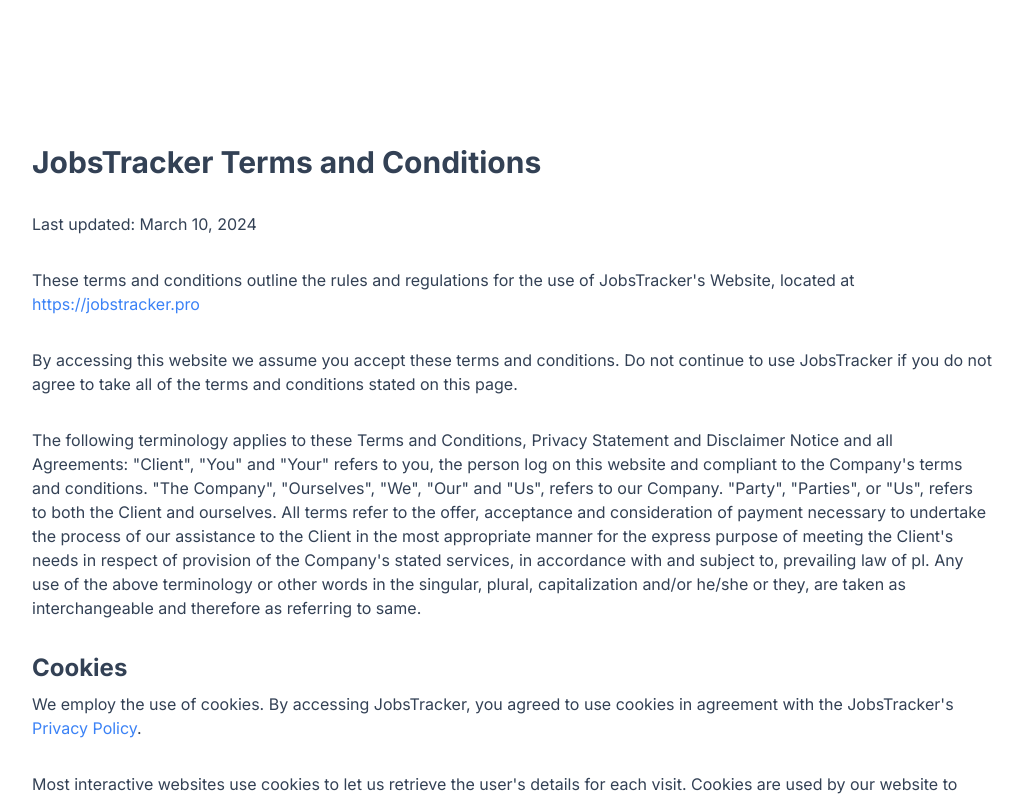
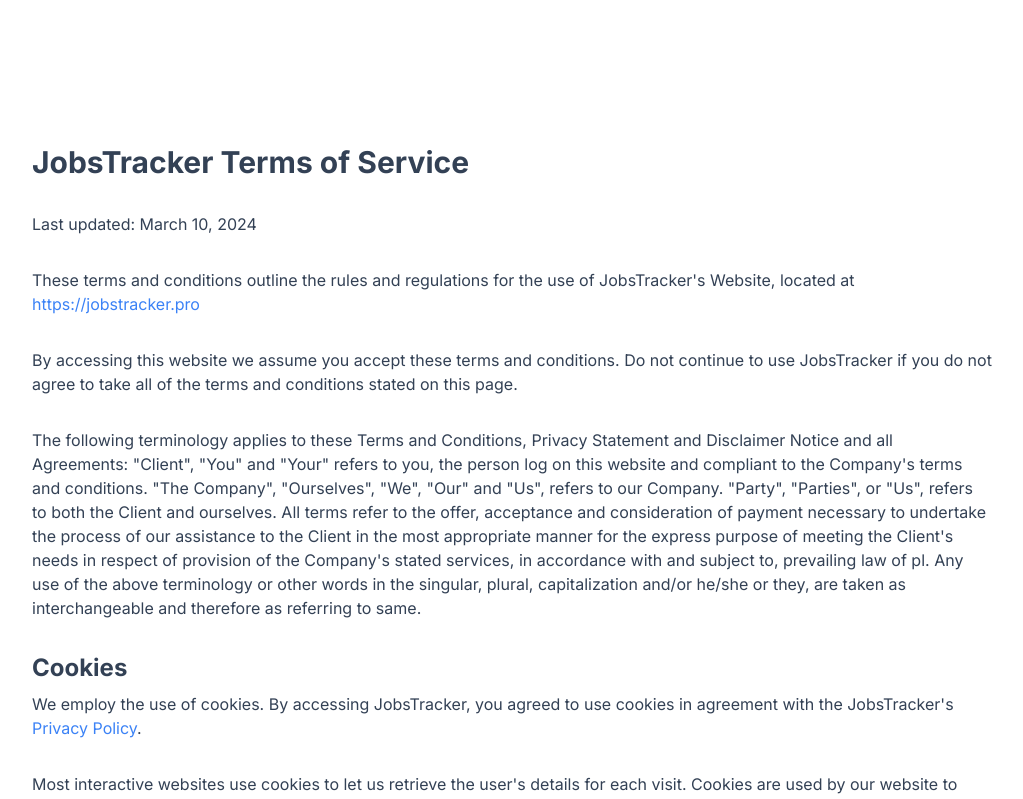
Before and after one commit to Hombre2014/job-tracker-frontend, a Next.js app: page /terms in a window 1280 px wide. Shown: the top 799 px of the page, without its empty margins (128-1151 px from the left). Built offline with nearby package versions, Linux system fonts and the light colour scheme.

Commit message:
Minor correction on the Terms of Service doc and the sign up page.

```diff
--- a/app/(auth)/signup/page.tsx
+++ b/app/(auth)/signup/page.tsx
@@ -96,7 +96,7 @@
       <p className="text-slate-500 text-sm mt-6">
         By continuing, you agree to JobTracker&apos;s <br />
         <Link href="/terms" className="text-blue-500">
-          Terms of Service
+          Terms of Service{' '}
         </Link>
         and{' '}
         <Link href="/privacy" className="text-blue-500">
--- a/app/(legal)/terms/page.tsx
+++ b/app/(legal)/terms/page.tsx
@@ -5,9 +5,7 @@
 const Terms = () => {
   return (
     <div>
-      <h1 className="text-3xl font-bold mb-8">
-        JobsTracker Terms and Conditions
-      </h1>
+      <h1 className="text-3xl font-bold mb-8">JobsTracker Terms of Service</h1>
       <p className="mb-8 mt-2">Last updated: March 10, 2024</p>
       <p className="mb-8 mt-2">
         These terms and conditions outline the rules and regulations for the use
```
